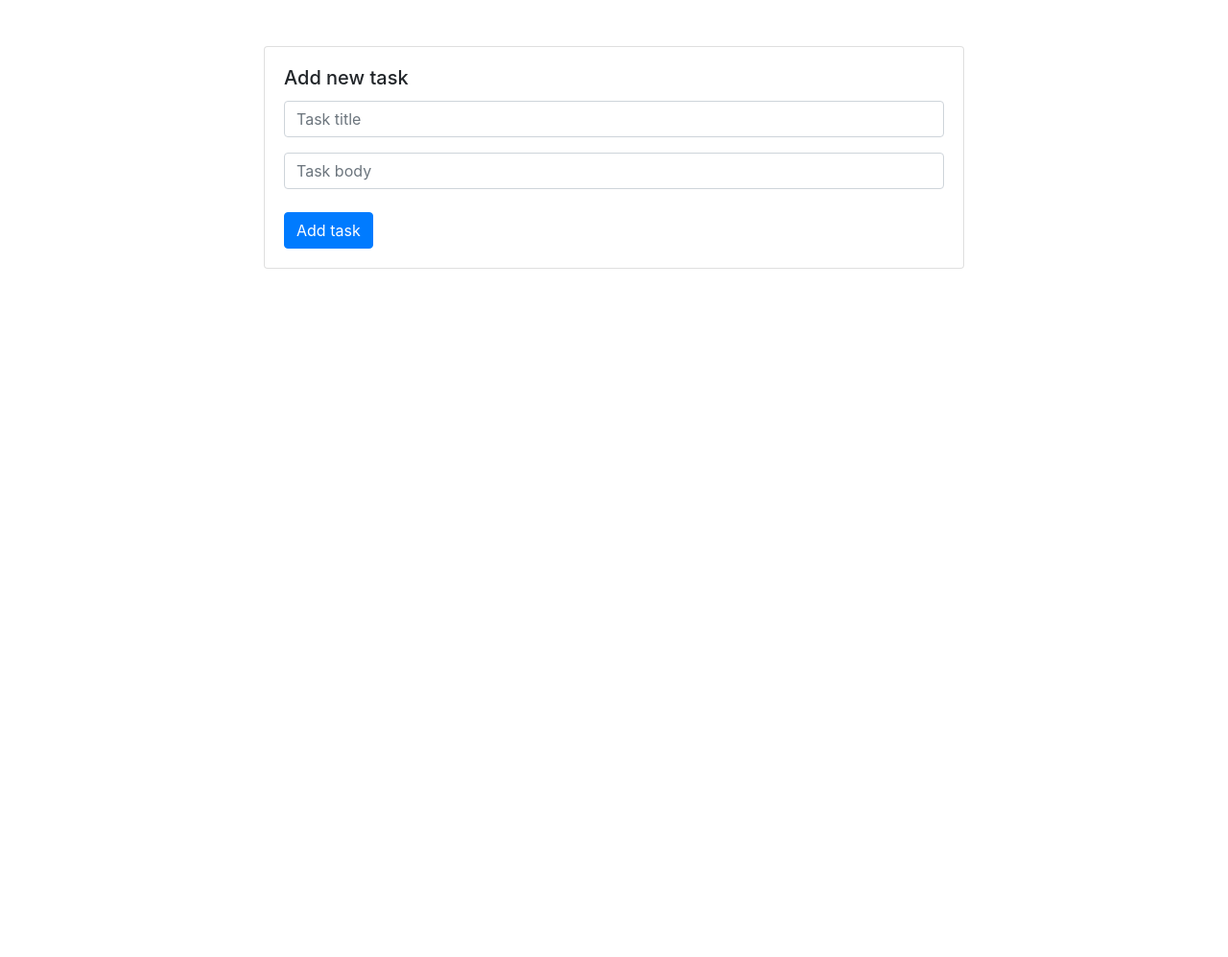
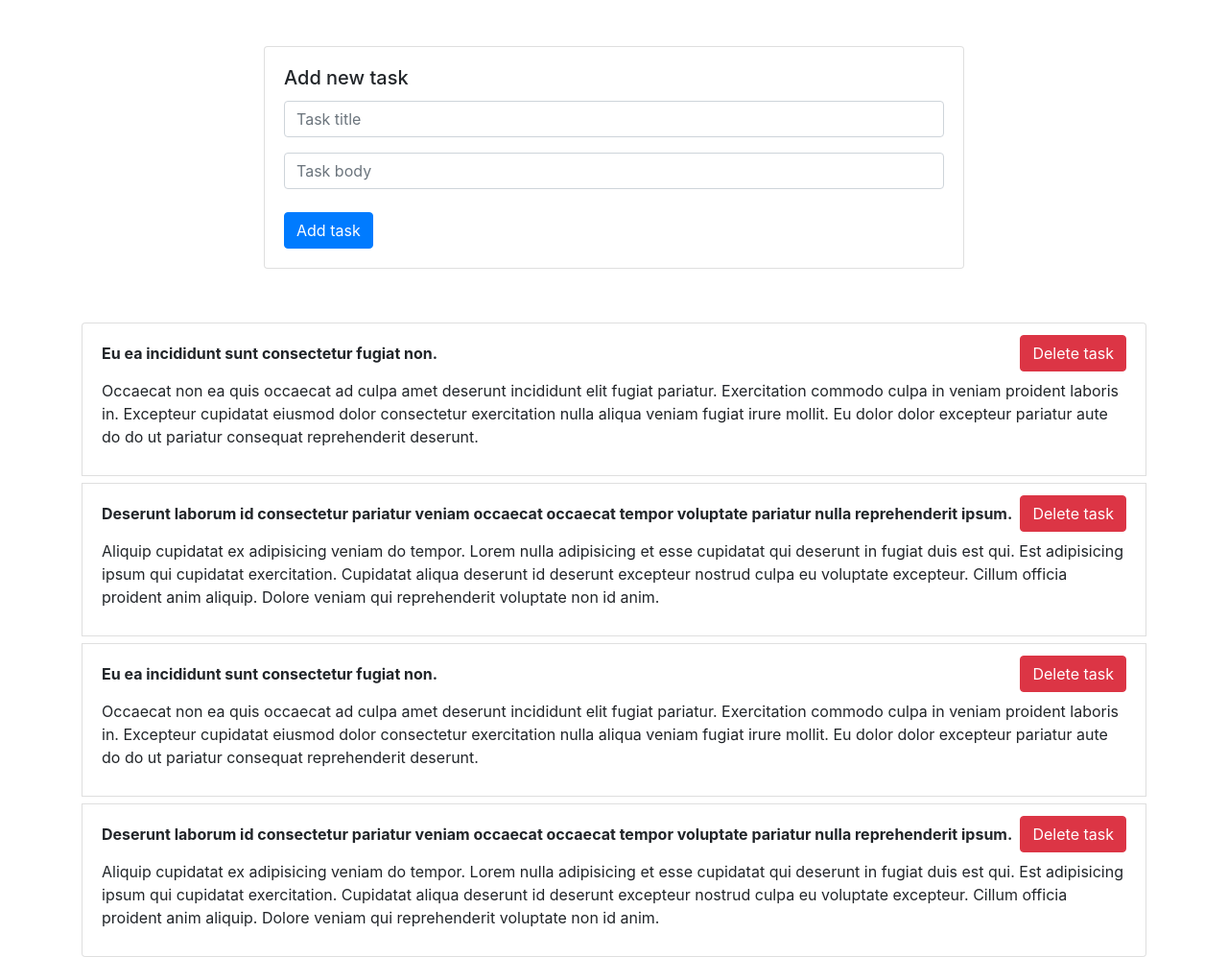
Before and after one commit to AlexeyKurgan/mini-projects-js, a plain HTML site: page todolist/index.html in a window 1280 px wide. Shown: the whole page at 96% size. Before the commit the page ends 800 px from the top, so only its background shows below. Drawn offline with nearby package versions, Linux system fonts and the light colour scheme.

Commit message:
Update index.html
Changed the path to script

```diff
--- a/todolist/index.html
+++ b/todolist/index.html
@@ -36,7 +36,7 @@
       <ul class="list-group"></ul>
     </div>
   </div>
-  <script src="todolist/app.js"></script>
+  <script src="app.js"></script>
 </body>
 
 </html>
```
